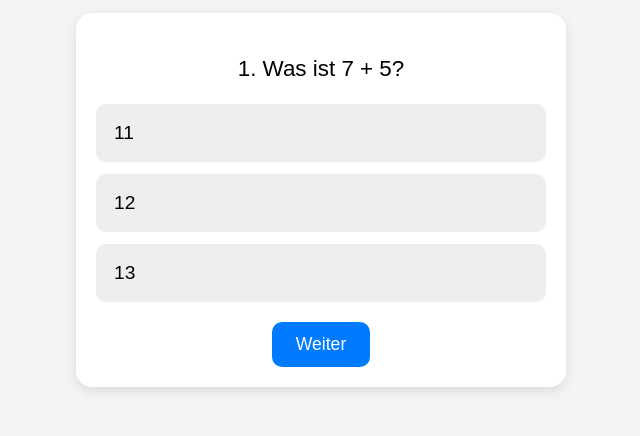
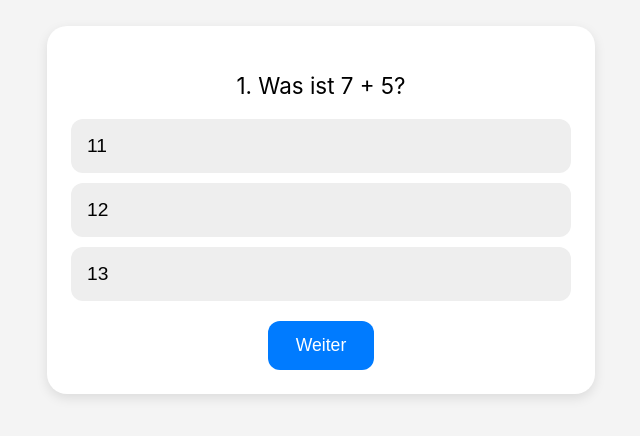
Before and after one commit to hz-0801/mathe-quiz, a plain HTML site: page index.html in a window 1280 px wide. Shown: the part 220-656 px from the top of the page, without its empty margins (319-959 px from the left). Drawn offline with Linux system fonts and the light colour scheme.

Commit message:
Automatischer Upload: neue index.html

```diff
--- a/index.html
+++ b/index.html
@@ -2,72 +2,97 @@
 <html lang="de">
 <head>
   <meta charset="UTF-8" />
-  <meta name="viewport" content="width=device-width, initial-scale=1.0"/>
+  <meta name="viewport" content="width=device-width, initial-scale=1.0, user-scalable=no"/>
   <title>Mathe-Quiz</title>
+  <meta name="theme-color" content="#007bff"/>
+  <meta name="apple-mobile-web-app-capable" content="yes">
+  <meta name="apple-mobile-web-app-status-bar-style" content="default">
+  <meta name="apple-mobile-web-app-title" content="Mathe-Quiz">
+  <link rel="apple-touch-icon" href="icon.png">
+  <link rel="manifest" href="manifest.json">
+
   <style>
     body {
       margin: 0;
-      font-family: sans-serif;
+      font-family: -apple-system, BlinkMacSystemFont, 'Segoe UI', Roboto, Helvetica, Arial, sans-serif;
       background: #f4f4f4;
+      padding: 10px;
     }
+
     .slide {
       display: none;
       flex-direction: column;
       justify-content: center;
       align-items: center;
-      height: 100vh;
+      width: 100%;
+      max-width: 500px;
+      min-height: 100vh;
       padding: 20px;
+      margin: 0 auto;
     }
+
     .active {
       display: flex;
     }
+
     .card {
-      background: white;
-      padding: 20px;
-      border-radius: 16px;
+      background: #fff;
+      padding: 24px;
+      border-radius: 20px;
       box-shadow: 0 4px 12px rgba(0,0,0,0.1);
-      width: 90%;
-      max-width: 450px;
+      width: 100%;
       text-align: center;
     }
+
     .card p {
-      font-size: 1.4em;
+      font-size: 1.4rem;
+      margin-bottom: 20px;
     }
+
     .option {
       display: block;
-      margin: 12px 0;
-      padding: 18px;
-      font-size: 1.2em;
+      margin: 10px 0;
+      padding: 16px;
+      font-size: 1.2rem;
       background: #eee;
       border: none;
-      border-radius: 10px;
+      border-radius: 12px;
       width: 100%;
       text-align: left;
-      transition: background 0.3s;
+      transition: background 0.2s;
     }
+
     .option:active {
       background: #ccc;
     }
+
     .option.selected {
       background: #007bff;
       color: white;
       font-weight: bold;
     }
+
     .nav {
       margin-top: 20px;
-      text-align: center;
     }
+
     .nav button {
-      padding: 12px 24px;
-      font-size: 1.1em;
+      padding: 14px 28px;
+      font-size: 1.1rem;
       border: none;
       background: #007bff;
       color: white;
-      border-radius: 10px;
+      border-radius: 12px;
       cursor: pointer;
     }
+
+    .nav button.exit {
+      background: #dc3545;
+      margin-top: 10px;
+    }
+
     .result {
-      font-size: 1.5em;
+      font-size: 1.6rem;
       font-weight: bold;
     }
   </style>
@@ -115,6 +140,7 @@
     <p class="result" id="resultText"></p>
     <div class="nav">
       <button onclick="window.location.reload()">Neu starten</button>
+      <button class="exit" onclick="closeApp()">App schließen</button>
     </div>
   </div>
 </div>
@@ -155,6 +181,18 @@
     const sound = new Audio('https://www.soundjay.com/button/beep-07.mp3');
     sound.play();
   }
+
+  function closeApp() {
+    try {
+      window.open('', '_self');
+      window.close();
+      setTimeout(() => {
+        alert("Du kannst die App über den Home-Button oder durch Schließen des Tabs beenden.");
+      }, 500);
+    } catch (e) {
+      alert("Diese Funktion wird von deinem Gerät oder Browser nicht unterstützt.");
+    }
+  }
 </script>
 
 </body>
```
